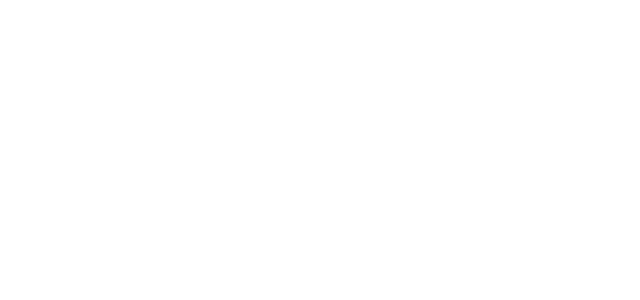
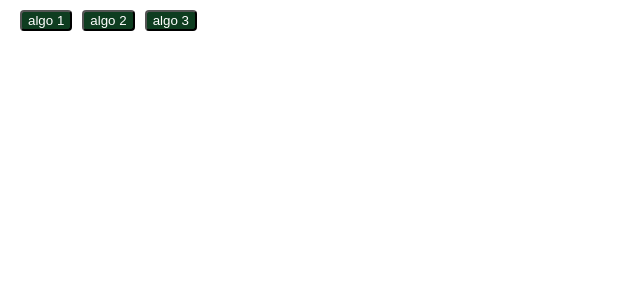
Before and after one commit to ImLuu/portfolio, a React (Create React App) app: page / in a window 1280 px wide. Shown: the top 300 px of the page, without its empty margins (0-640 px from the left). Built offline with nearby package versions, Linux system fonts and the light colour scheme.

Commit message:
Probando keyframes

```diff
--- a/src/App.js
+++ b/src/App.js
@@ -1,8 +1,8 @@
-
+import Page from './components/Pagina/Page.jsx'
 
 function App() {
   return (
-    <></>
+    <Page/>
   );
 }
 
--- a/src/components/Pagina/Page.css
+++ b/src/components/Pagina/Page.css
@@ -0,0 +1,28 @@
+.list-btn{
+    display: flex;
+    margin: 10px;
+}
+
+.btn-funtion{
+    margin-left: 10px;
+    border-radius: 4px;
+    color: white;
+    animation: changeColour 1s infinite;
+}
+@keyframes changeColour {
+    0% {
+        background-color: rgb(87, 231, 118);
+    }
+    25%{
+        background-color: rgb(59, 187, 108);
+    }
+    50%{
+        background-color: rgb(63, 143, 43);
+    }
+    75%{
+        background-color: rgb(25, 87, 49);
+    }
+    100%{
+        background-color: rgb(14, 61, 32);
+    }
+}
--- a/src/components/Pagina/Page.js
+++ b/src/components/Pagina/Page.js
@@ -1,4 +1,3 @@
-let variable = document.getElementById()
 
 function recibir (text) {
     return text
--- /dev/null
+++ b/src/components/Pagina/Page.jsx
@@ -0,0 +1,18 @@
+import React from 'react'
+import '../Pagina/Page.css'
+
+function Page() {
+  return (
+    <>
+    <div className='bar'>
+      <div className='list-btn'>
+        <button className='btn-funtion'> algo 1</button>
+        <button className='btn-funtion'> algo 2</button>
+        <button className='btn-funtion'> algo 3</button>
+      </div>
+    </div>
+    </>
+  )
+}
+
+export default Page
```
Also changed, not shown: src/components/Page.jsx (deleted, +0 -11 lines).
